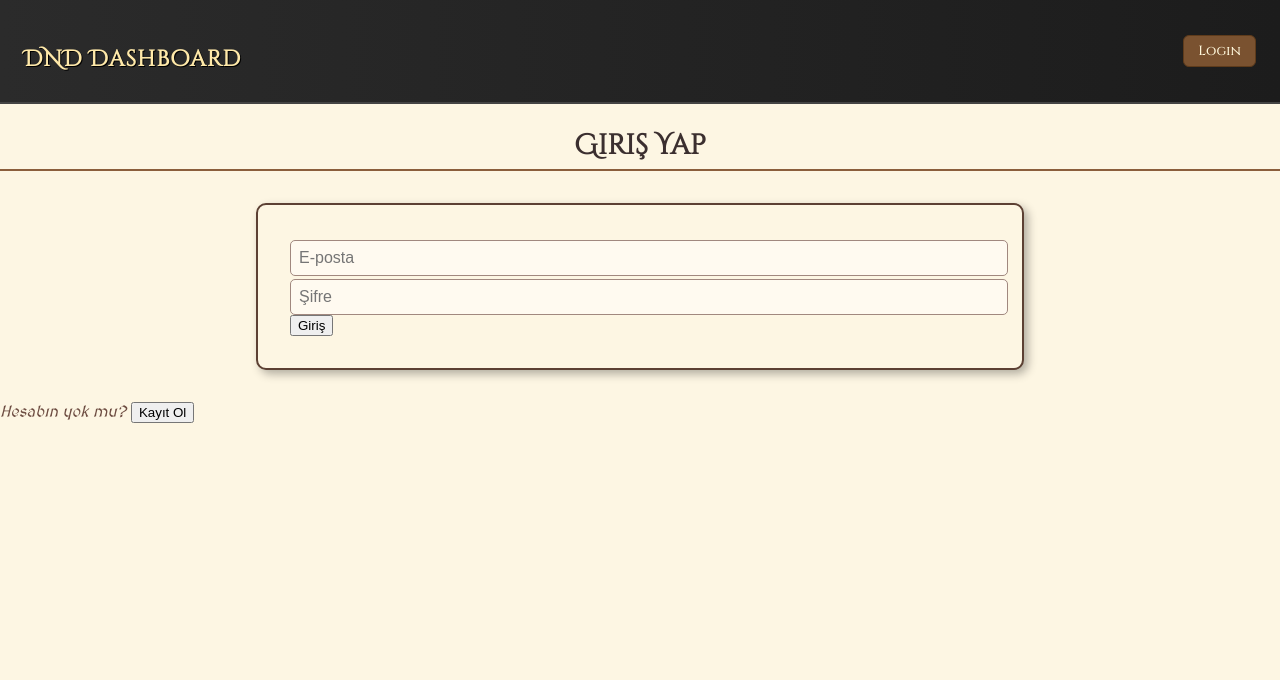
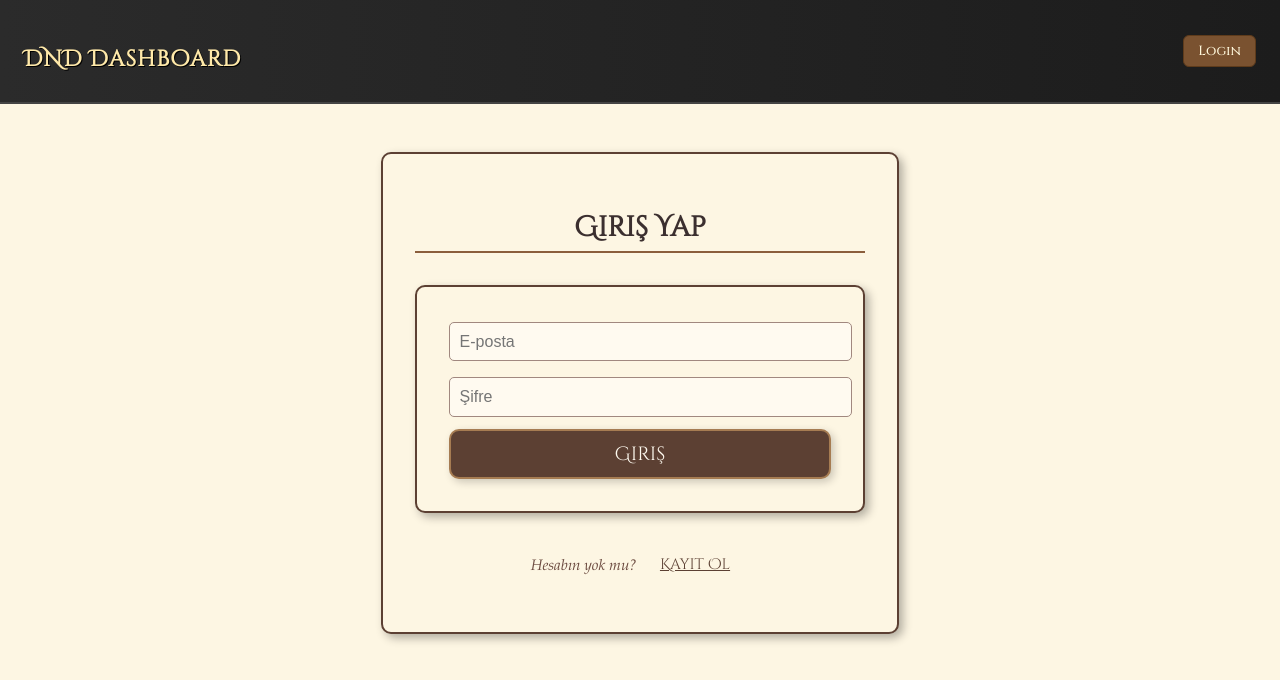
Before and after one commit to Roalexx/dnd, a React (Create React App) app in the folder frontend/: page / in a window 1280 px wide. Shown: the top 680 px of the page. Built offline with nearby package versions, Linux system fonts and the light colour scheme.

Commit message:
v0.103 style: refactor LoginRegisterPage for improved readability and add CSS styles

```diff
--- /dev/null
+++ b/frontend/src/components/LoginRegisterPage.css
@@ -0,0 +1,73 @@
+.auth-container {
+  max-width: 450px;
+  margin: 3rem auto;
+  padding: 2rem;
+  background: #fdf6e3; /* parchment */
+  border: 2px solid #5c4033;
+  border-radius: 10px;
+  box-shadow: 4px 4px 10px rgba(0, 0, 0, 0.3);
+  font-family: "Garamond", "Times New Roman", serif;
+  text-align: center;
+}
+
+.auth-container h2 {
+  font-family: "Cinzel Decorative", serif;
+  color: #3b2f2f;
+  margin-bottom: 1.5rem;
+}
+
+/* Form ve giriş alanları */
+.auth-form {
+  display: flex;
+  flex-direction: column;
+  gap: 0.8rem;
+}
+
+.auth-input {
+  padding: 0.6rem;
+  border: 1px solid #a1887f;
+  border-radius: 5px;
+  background: #fffaf0;
+  font-size: 1rem;
+  color: #333;
+}
+
+/* Butonlar */
+.auth-button {
+  padding: 0.6rem 1.2rem;
+  border: 2px solid #a67c52;
+  border-radius: 8px;
+  cursor: pointer;
+  font-family: "Cinzel Decorative", serif;
+  transition: background-color 0.3s ease;
+}
+
+/* submit-button stilini CharacterForm.css’ten MİRAS aldı */
+/* toggle-button  için ufak fark */
+.toggle-button {
+  background: transparent;
+  color: #5c4033;
+  border: none;
+  font-size: 0.95rem;
+  text-decoration: underline;
+}
+
+.toggle-button:hover {
+  color: #7a5238;
+}
+
+/* Hata / Başarı mesajları */
+.error-msg {
+  color: #c62828;
+  margin-top: 0.8rem;
+}
+
+.success-msg {
+  color: #2e7d32;
+  margin-top: 0.8rem;
+}
+
+.toggle-text {
+  margin-top: 1rem;
+  font-size: 0.95rem;
+}
--- a/frontend/src/pages/LoginregisterPage.js
+++ b/frontend/src/pages/LoginregisterPage.js
@@ -1,22 +1,23 @@
-import React, { useState } from 'react';
-import api from '../api/axios';
+import React, { useState } from "react";
+import api from "../api/axios";
 import { useNavigate } from "react-router-dom";
+import "../components/LoginRegisterPage.css";
 
 function LoginRegisterPage() {
   const [isLogin, setIsLogin] = useState(true);
-  const [email, setEmail] = useState('');
-  const [password, setPassword] = useState('');
-  const [username, setUsername] = useState('');
-  const [errorMsg, setErrorMsg] = useState('');
-  const [successMsg, setSuccessMsg] = useState('');
+  const [email, setEmail] = useState("");
+  const [password, setPassword] = useState("");
+  const [username, setUsername] = useState("");
+  const [errorMsg, setErrorMsg] = useState("");
+  const [successMsg, setSuccessMsg] = useState("");
   const navigate = useNavigate();
 
   const resetForm = () => {
-    setEmail('');
-    setPassword('');
-    setUsername('');
-    setErrorMsg('');
-    setSuccessMsg('');
+    setEmail("");
+    setPassword("");
+    setUsername("");
+    setErrorMsg("");
+    setSuccessMsg("");
   };
 
   const validateForm = () => {
@@ -42,69 +43,76 @@ function LoginRegisterPage() {
 
   const handleSubmit = async (e) => {
     e.preventDefault();
-    setErrorMsg('');
-    setSuccessMsg('');
+    setErrorMsg("");
+    setSuccessMsg("");
 
     if (!validateForm()) return;
 
     try {
       if (isLogin) {
-        const response = await api.post('/login', { email, password });
+        const response = await api.post("/login", { email, password });
         const token = response.data.access_token;
-        localStorage.setItem('token', token);
-        navigate('/Dashboard')
+        localStorage.setItem("token", token);
+        navigate("/Dashboard");
       } else {
-        await api.post('/register', { email, password, username });
-        setSuccessMsg('Kayıt başarılı! Şimdi giriş yapabilirsin.');
+        await api.post("/register", { email, password, username });
+        setSuccessMsg("Kayıt başarılı! Şimdi giriş yapabilirsin.");
         setIsLogin(true);
         resetForm();
       }
     } catch (error) {
       console.error(error);
-      setErrorMsg(error.response?.data?.error || 'Bir hata oluştu');
+      setErrorMsg(error.response?.data?.error || "Bir hata oluştu");
     }
   };
 
   return (
-    <div>
-      <h2>{isLogin ? 'Giriş Yap' : 'Kayıt Ol'}</h2>
-      <form onSubmit={handleSubmit}>
+    <div className="auth-container">
+      <h2>{isLogin ? "Giriş Yap" : "Kayıt Ol"}</h2>
+      <form className="auth-form" onSubmit={handleSubmit}>
         {!isLogin && (
-          <div>
-            <input
-              type="text"
-              placeholder="Kullanıcı Adı"
-              value={username}
-              onChange={(e) => setUsername(e.target.value)}
-              required={!isLogin}
-            /><br/>
-          </div>
+          <input
+            type="text"
+            placeholder="Kullanıcı Adı"
+            value={username}
+            onChange={(e) => setUsername(e.target.value)}
+            className="auth-input"
+            required
+          />
         )}
         <input
           type="email"
           placeholder="E-posta"
           value={email}
           onChange={(e) => setEmail(e.target.value)}
+          className="auth-input"
           required
-        /><br/>
+        />
         <input
           type="password"
           placeholder="Şifre"
           value={password}
           onChange={(e) => setPassword(e.target.value)}
+          className="auth-input"
           required
-        /><br/>
-        <button type="submit">{isLogin ? 'Giriş' : 'Kayıt Ol'}</button>
+        />
+        <button type="submit" className="auth-button submit-button">
+          {isLogin ? "Giriş" : "Kayıt Ol"}
+        </button>
       </form>
 
-      {errorMsg && <p style={{ color: 'red' }}>{errorMsg}</p>}
-      {successMsg && <p style={{ color: 'green' }}>{successMsg}</p>}
+      {errorMsg && <p className="error-msg">{errorMsg}</p>}
+      {successMsg && <p className="success-msg">{successMsg}</p>}
 
-      <p>
-        {isLogin
-          ? "Hesabın yok mu? "
-          : "Zaten hesabın var mı? "}
-        <button onClick={() => { setIsLogin(!isLogin); resetForm(); }}>
+      <p className="toggle-text">
+        {isLogin ? "Hesabın yok mu? " : "Zaten hesabın var mı? "}
+        <button
+          onClick={() => {
+            setIsLogin(!isLogin);
+            resetForm();
+          }}
+          className="auth-button toggle-button"
+        >
           {isLogin ? "Kayıt Ol" : "Giriş Yap"}
         </button>
       </p>
```
